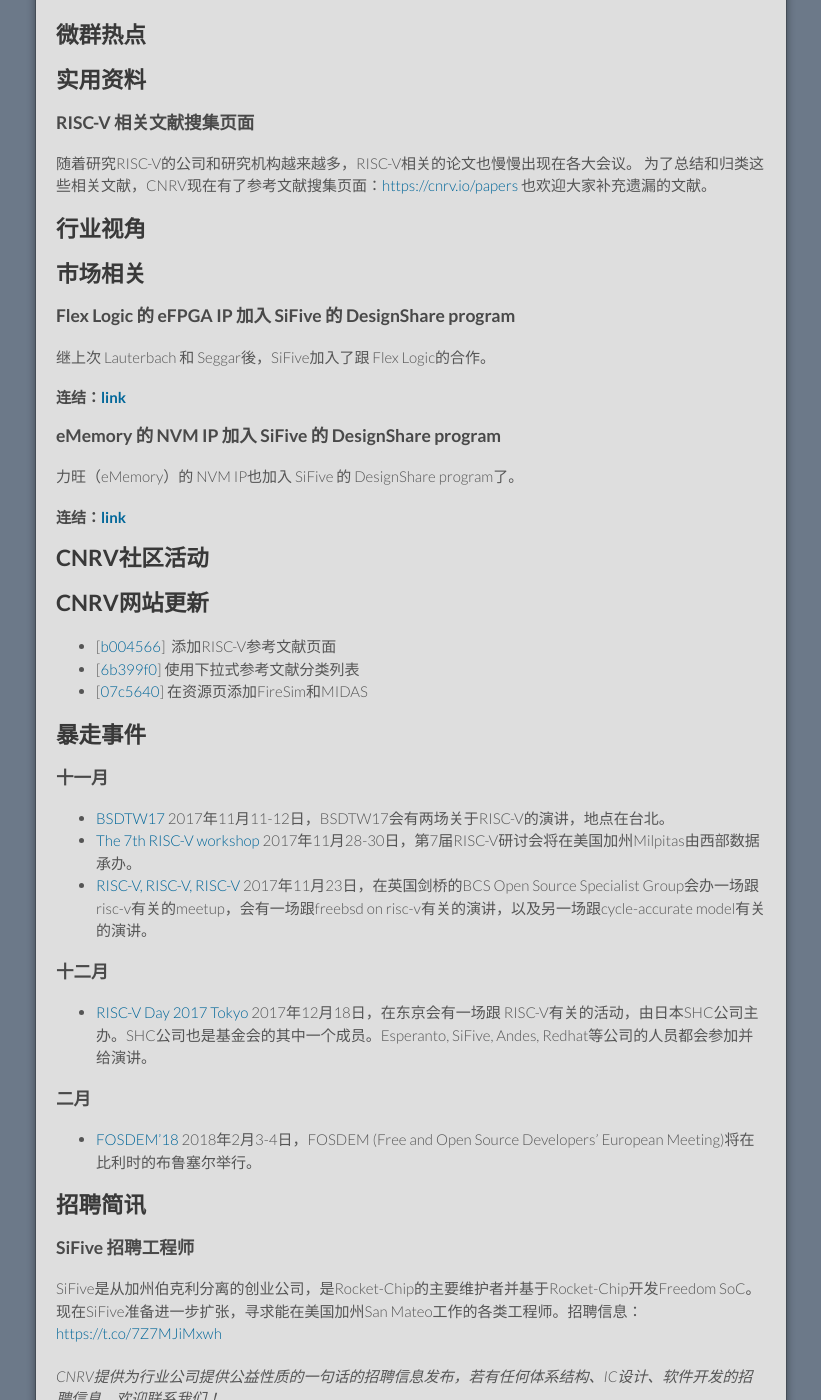
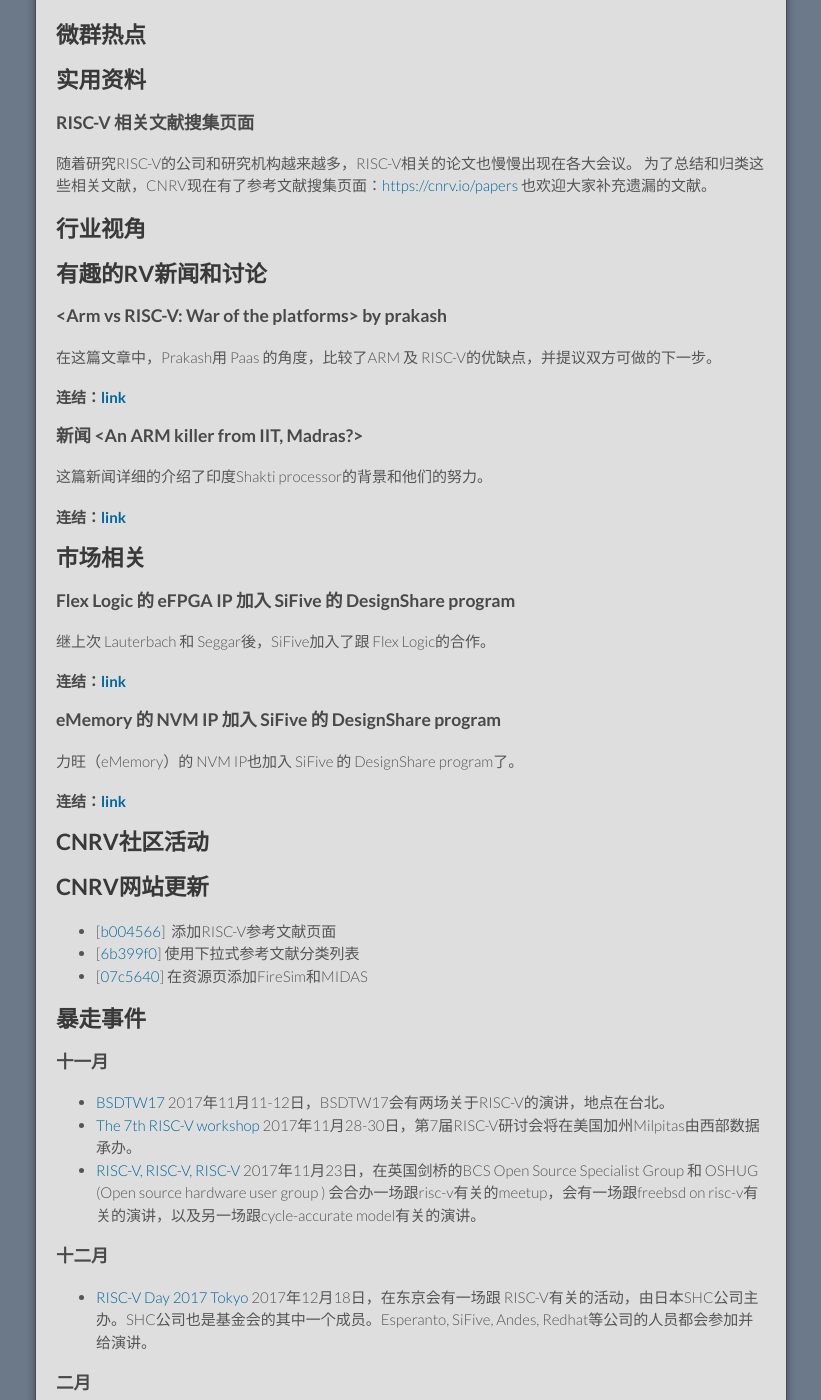
Before and after one commit to cnrv/home, a Jekyll site: the page built from bi-week-rpts/2017-11-09.md, in a window 1280 px wide and 1400 px high, scrolled down 2369 px. Shown: the whole window, without its empty margins (229-1050 px from the left). Built offline with Jekyll 4.4.1, drawn with Linux system fonts in a browser that asks for light colours; Markdown is read by kramdown in place of the engine named in the settings; comment, search, counter and statistics services are not loaded; our own code applies the rules of GitHub Pages for plain Markdown files.

Commit message:
加上新聞們和OSHUG的消息

```diff
--- a/bi-week-rpts/2017-11-09.md
+++ b/bi-week-rpts/2017-11-09.md
@@ -102,6 +102,17 @@
 
 ## 行业视角
 
+
+## 有趣的RV新闻和讨论
+
+### <Arm vs RISC-V: War of the platforms> by  prakash
+在这篇文章中，Prakash用 Paas 的角度，比较了ARM 及 RISC-V的优缺点，并提议双方可做的下一步。
+#### 连结：[link](https://praxthoughts.wordpress.com/2017/10/31/arm-vs-risc-v-war-of-the-platforms/)
+
+### 新闻 <An ARM killer from IIT, Madras?>
+这篇新闻详细的介绍了印度Shakti processor的背景和他们的努力。
+#### 连结：[link](https://factordaily.com/india-chip-design-shakti-iit-madras/)
+
 ## 市场相关
 
 ### Flex Logic 的 eFPGA IP 加入 SiFive 的 DesignShare program
@@ -129,7 +140,7 @@
 
 + [BSDTW17](https://bsdtw.org/) 2017年11月11-12日，BSDTW17会有两场关于RISC-V的演讲，地点在台北。
 + [The 7th RISC-V workshop](https://www.softconf.com/h/riscv7thwkshp/) 2017年11月28-30日，第7届RISC-V研讨会将在美国加州Milpitas由西部数据承办。
-+ [RISC-V, RISC-V, RISC-V](https://www.eventbrite.co.uk/e/risc-v-risc-v-risc-v-registration-39611837071) 2017年11月23日，在英国剑桥的BCS Open Source Specialist Group会办一场跟risc-v有关的meetup，会有一场跟freebsd on risc-v有关的演讲，以及另一场跟cycle-accurate model有关的演讲。
++ [RISC-V, RISC-V, RISC-V](https://www.eventbrite.co.uk/e/risc-v-risc-v-risc-v-registration-39611837071) 2017年11月23日，在英国剑桥的BCS Open Source Specialist Group 和 OSHUG (Open source hardware user group ) 会合办一场跟risc-v有关的meetup，会有一场跟freebsd on risc-v有关的演讲，以及另一场跟cycle-accurate model有关的演讲。
 
 ### 十二月
 + [RISC-V Day 2017 Tokyo](https://riscv.tokyo/2017/10/07/%E6%9C%80%E5%88%9D%E3%81%AE%E3%83%96%E3%83%AD%E3%82%B0%E6%8A%95%E7%A8%BF/)  2017年12月18日，在东京会有一场跟 RISC-V有关的活动，由日本SHC公司主办。SHC公司也是基金会的其中一个成员。Esperanto, SiFive, Andes, Redhat等公司的人员都会参加并给演讲。
```
